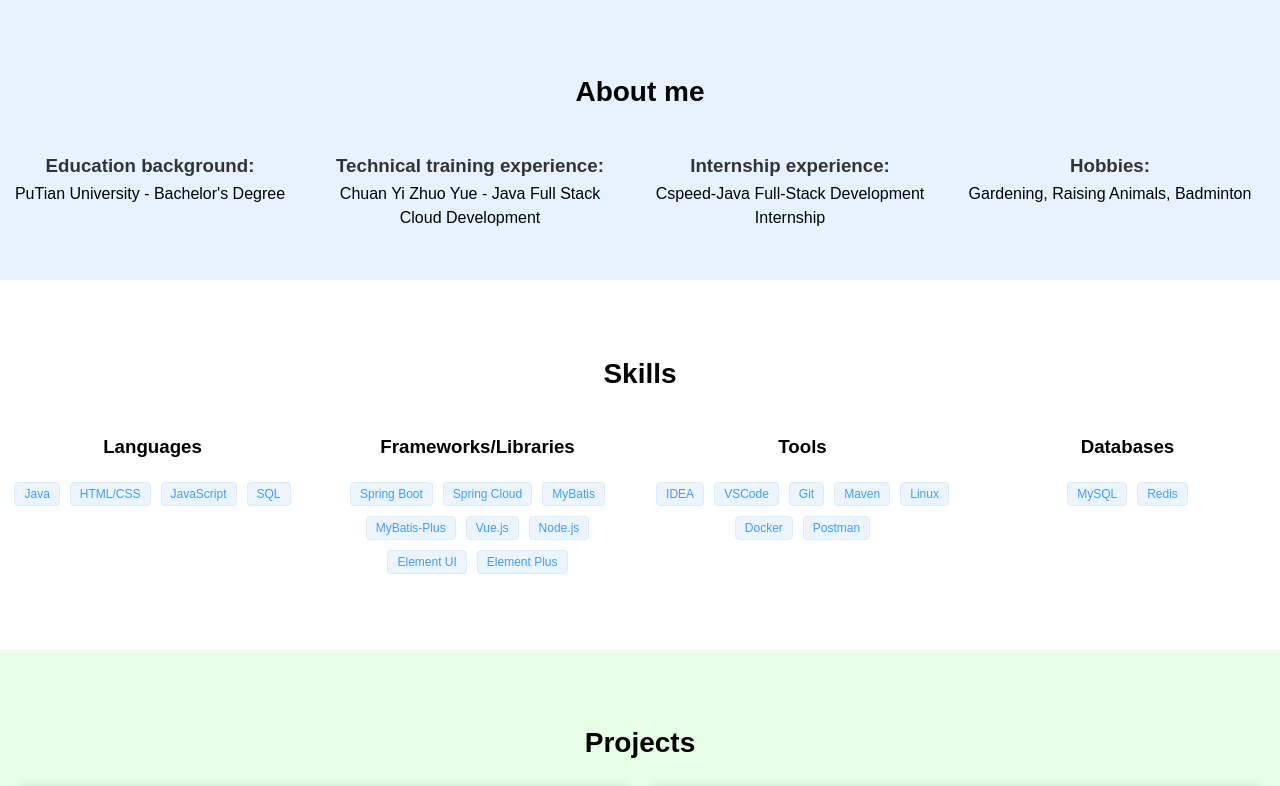
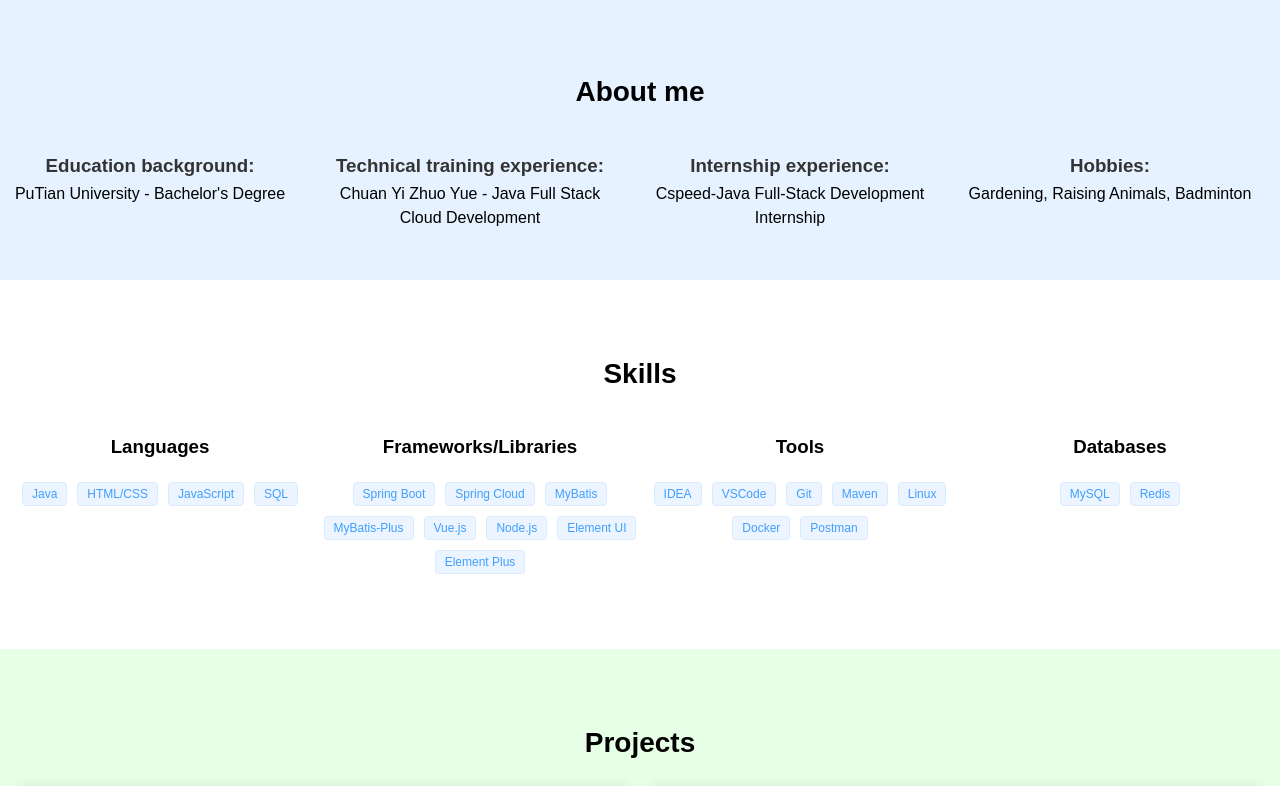
Before and after one commit to hanji0513/PersonalWebsite, a Vue app: page /#/ in a window 1280 px wide. Shown: the part 481-1267 px from the top of the page. Built offline with nearby package versions, Linux system fonts and the light colour scheme.

Commit message:
fix:留白

```diff
--- a/src/views/personal.vue
+++ b/src/views/personal.vue
@@ -95,7 +95,7 @@
     <section id="skills" class="section skills-section">
       <h1 class="section-title">{{ t('Skills') }}</h1>
       <h1 class="section-title"></h1>
-      <el-row :gutter="20" justify="center" class="skills-row">
+      <el-row  justify="center" class="skills-row">
         <el-col :span="24" :lg="6">
           <h3>{{ t('Languages') }}</h3>
           <div class="skill-tags-container">
```
Also changed, not shown: 2 other files (tests, documents, lock files or other folders).
